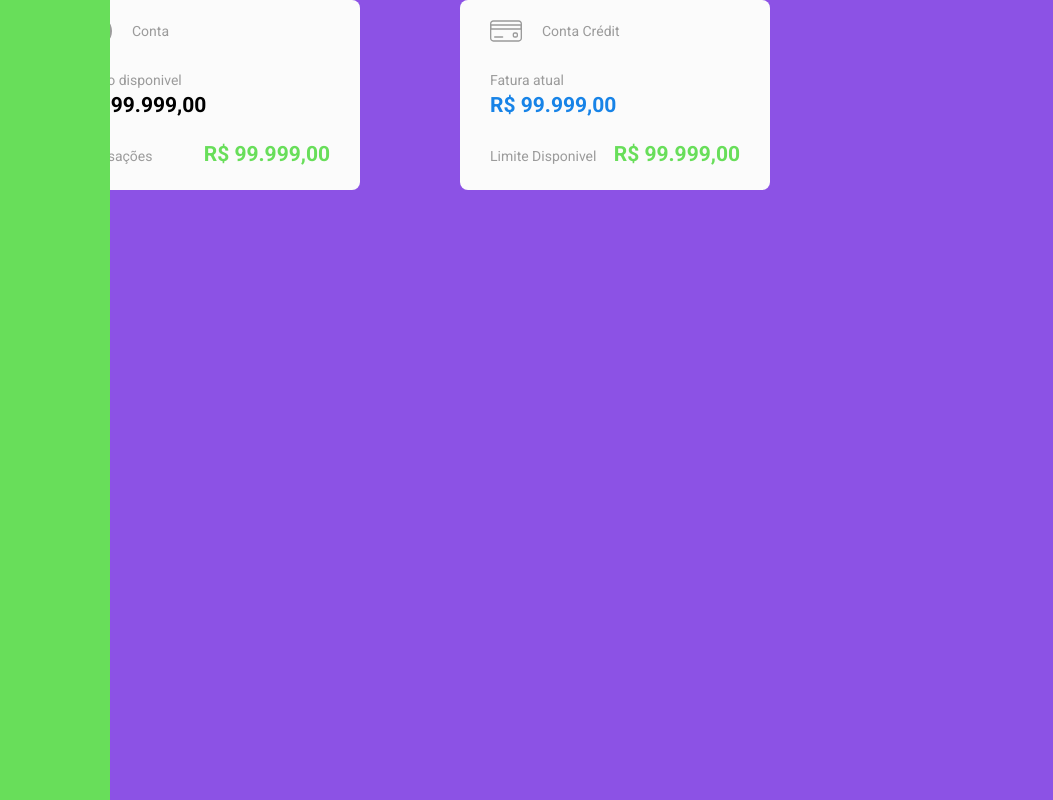
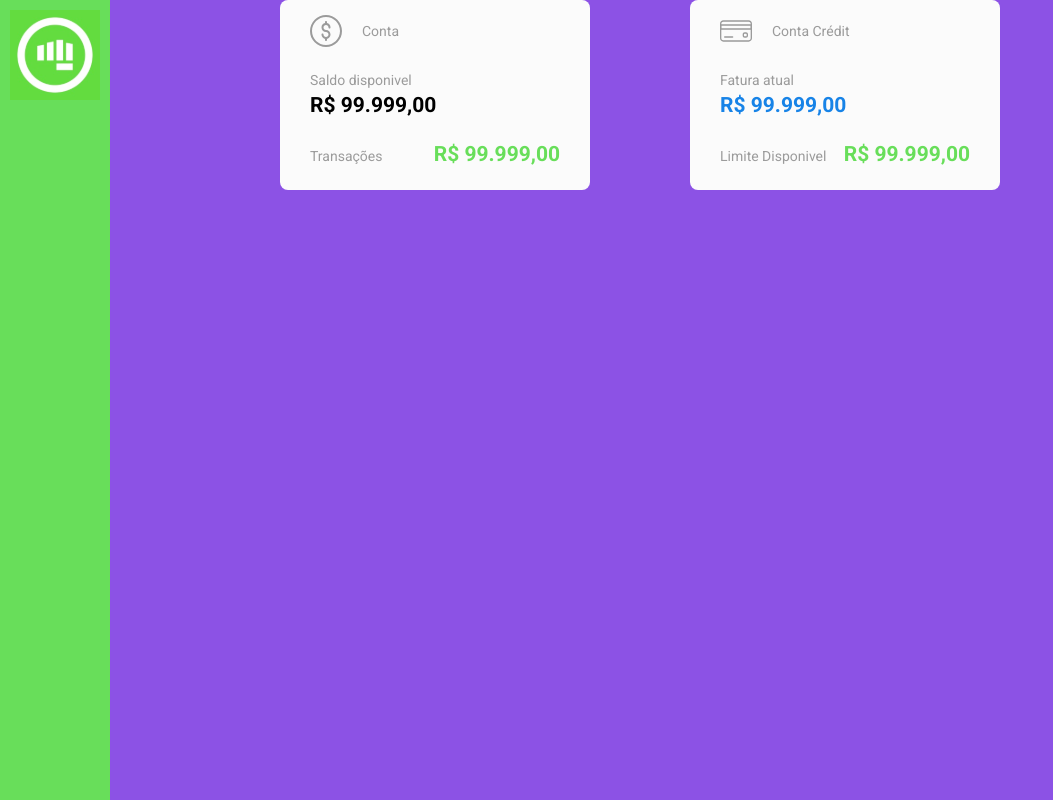
Before and after one commit to CodeCommit-GamaAcademy/React-CodeCommit, a React (Create React App) app: page /dashboard in a window 1280 px wide. Shown: the whole page, without its empty margins (0-1053 px from the left). Built offline with nearby package versions, Linux system fonts and the light colour scheme.

Commit message:
Positioning of dashboard elements

```diff
--- a/src/Pages/Dashboard/index.tsx
+++ b/src/Pages/Dashboard/index.tsx
@@ -1,6 +1,7 @@
 import React from 'react';
 import Balance from './components/Balance';
-import { DashMenu, DashBoard } from './style';
+import { DashMenu, DashBoard, DashMain } from './style';
+import gamaIcon from './components/svgs/gama-icon.svg';
 
 // import { Container } from './styles';
 
@@ -8,9 +9,11 @@ const Dashboard: React.FC = () => {
   return (
     <DashBoard>
       <DashMenu>
-        {/* Conteúdo do navigation */}
+        <img src={gamaIcon} alt="Gama icon"/>
       </DashMenu>
-      <Balance />
+      <DashMain>
+        <Balance />
+      </DashMain>
     </DashBoard>
   );
 }
```
